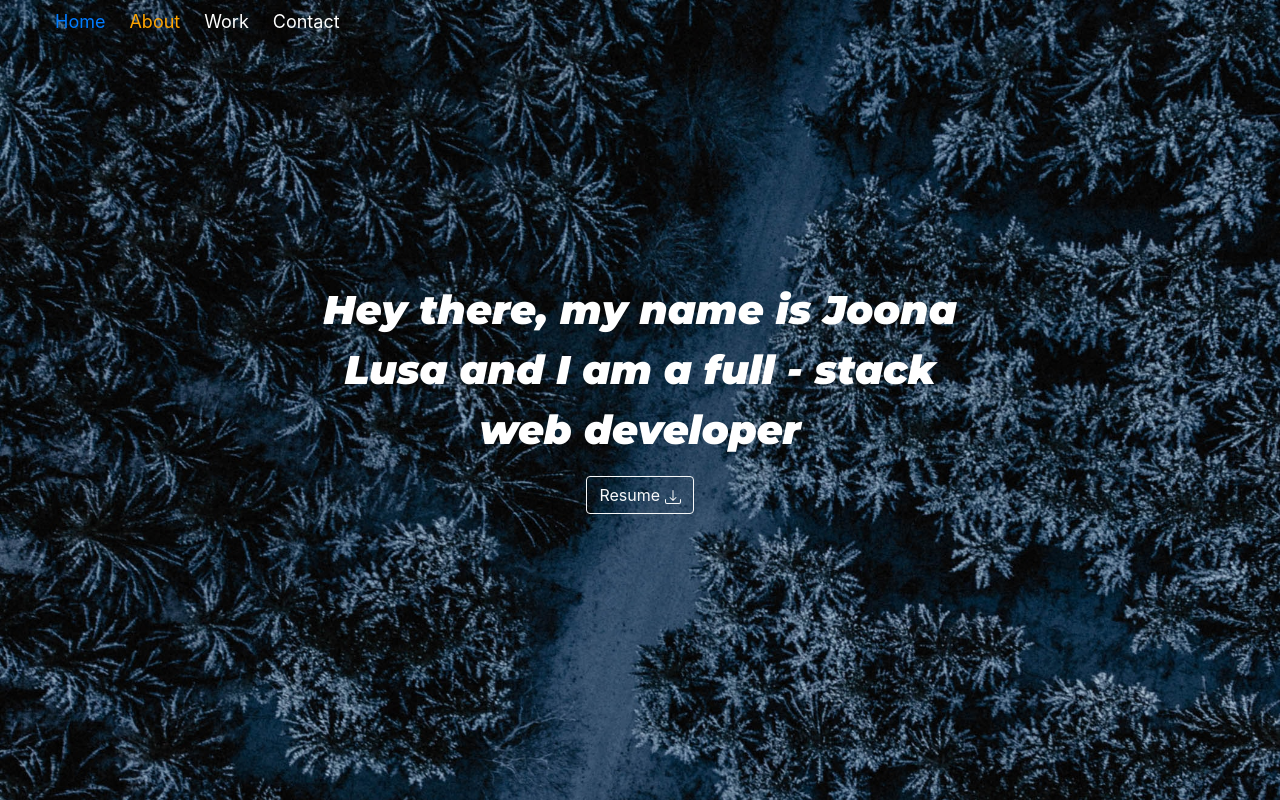
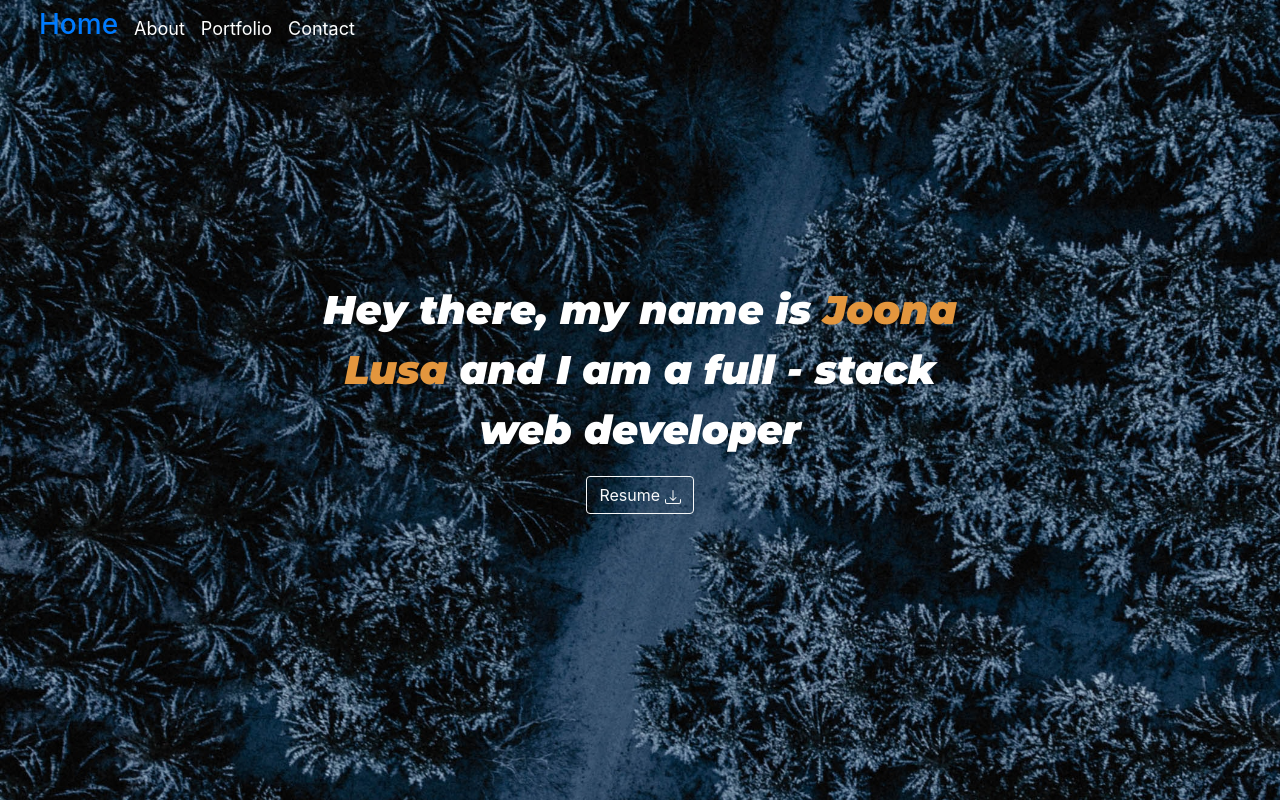
Before and after one commit to jlusa101/web-folio, a React (Create React App) app: page / in a window 1280 px wide. Built offline with nearby package versions, Linux system fonts and the light colour scheme.

Commit message:
nav bar items are highlighted when clicked

```diff
--- a/src/App.css
+++ b/src/App.css
@@ -68,12 +68,12 @@ header {
   color: white;
 }
 
-/* h1,
+h1,
 h2,
 h4,
-span {
+#my-name {
   color: #e3963e;
-} */
+}
 
 .navActive {
   color: orange;
--- a/src/App.js
+++ b/src/App.js
@@ -7,18 +7,18 @@ function App() {
 
   const [navOptions] = useState([
     { name: 'About'},
-    { name: 'Work'},
+    { name: 'Portfolio'},
     { name: 'Contact'}
   ]);
 
-  const [currOption, setCurrOption] = useState(navOptions[0]);
+  const [currOption, setCurrOption] = useState(false);
 
   return (
       <div>
         <Header
           navOptions = {navOptions}
           currOption = {currOption}
-          setNavSelected = {setCurrOption}
+          setCurrOption = {setCurrOption}
         />
         <main>
           <LandingPage />
--- a/src/components/Header/index.js
+++ b/src/components/Header/index.js
@@ -2,7 +2,6 @@ import React from 'react';
 
 function Header(props) {
 
-    console.log(props);
     const {
         navOptions = [],
         currOption,
@@ -13,21 +12,11 @@ function Header(props) {
         <header>
             <nav className="navbar navbar-expand-sm">
                 <div className="container-fluid d-flex justify-content-start">
+                <h3 className="mx-2"><a href="./index.html">Home</a></h3>
                     <ul className="nav navbar-nav menu">
-                        <li className="nav-item ml-4"><a href="index.html">Home</a></li>
                         {navOptions.map((option) => (
-                        <li
-                        className={`nav-item ml-4 ${
-                            currOption.name === option.name && `navActive`
-                        }`}
-                        key={option.name}
-                        >
-                        <span onClick={() => {
-                        setCurrOption(option);
-                        }}
-                        >
-                        {option.name}
-                        </span>
+                        <li className={`mx-2 ${currOption.name === option.name && `navActive`}`}key={option.name}>
+                            <span onClick={() => setCurrOption(option)}>{option.name}</span>
                         </li>
                         ))}
                     </ul>
--- a/src/components/LandingPage/index.js
+++ b/src/components/LandingPage/index.js
@@ -4,7 +4,7 @@ function LandingPage() {
     return (
         <section className="hero" id="header">
             <div className="d-flex justify-content-center">
-                <p className="intro w-50">Hey there, my name is <span>Joona Lusa</span> and I am a full - stack web developer</p>
+                <p className="intro w-50">Hey there, my name is <span id ='my-name'>Joona Lusa</span> and I am a full - stack web developer</p>
             </div>
             <div className="d-flex justify-content-center">
                 <a href="/" download><button type="button" className="btn btn-outline-secondary btn-outline-light">Resume  <svg xmlns="http://www.w3.org/2000/svg" width="16" height="16" fill="currentColor" className="bi bi-download" viewBox="0 0 16 16">
```
